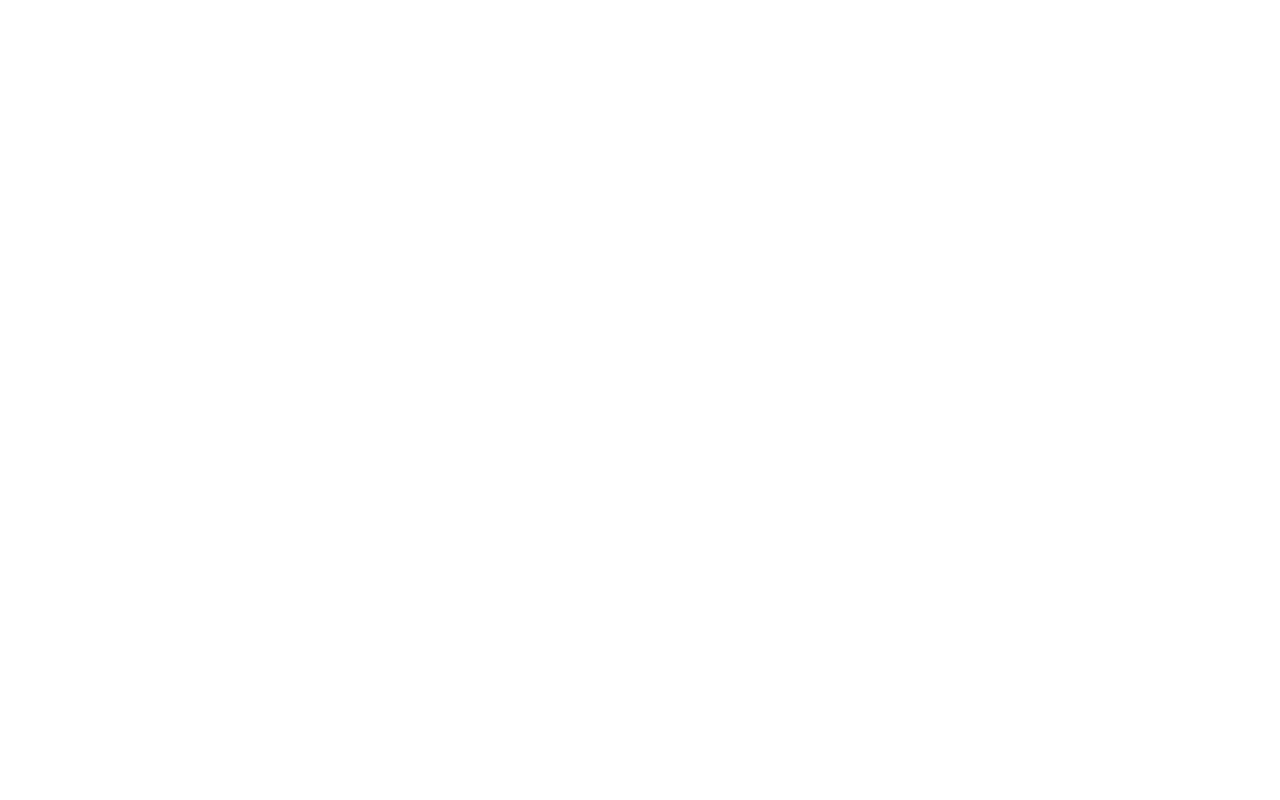
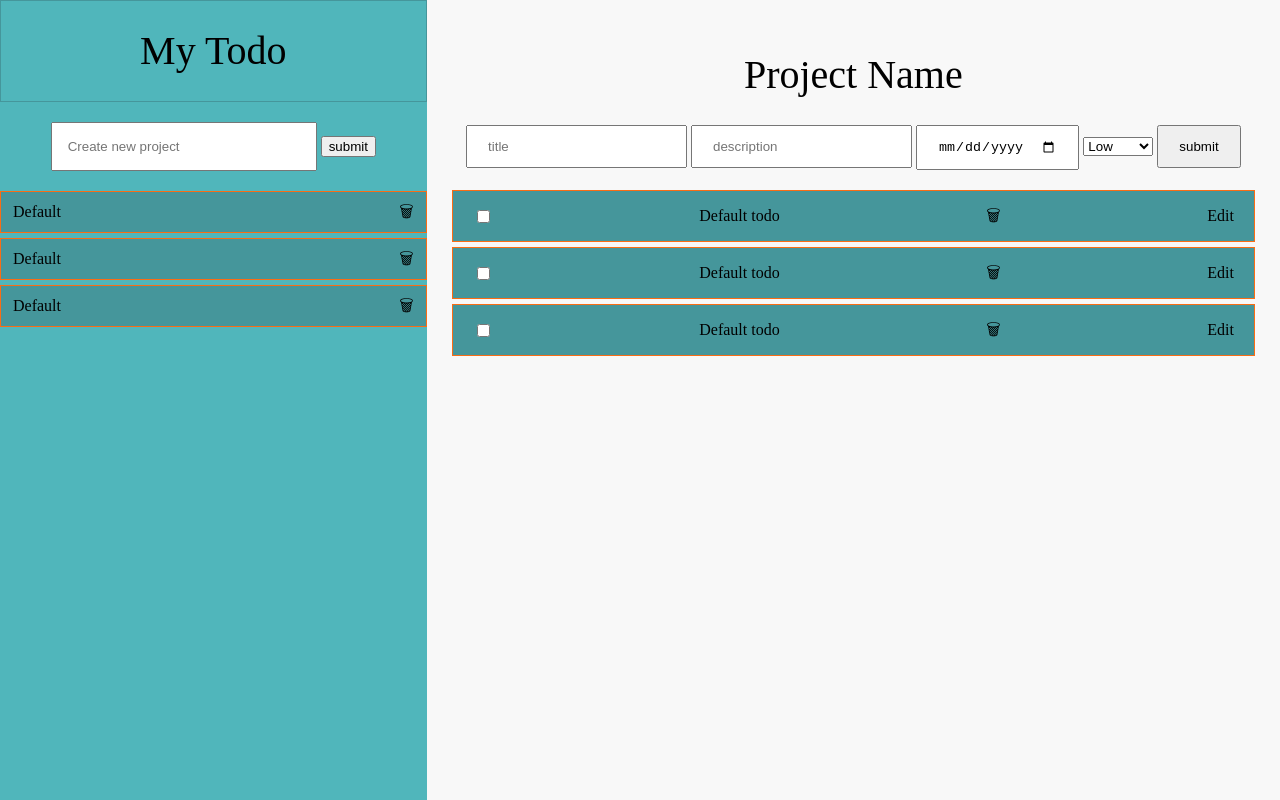
Before and after one commit to Cena-JM/todo-list, a website built with webpack: page dist/index.html in a window 1280 px wide. Built offline with Linux system fonts and the light colour scheme.

Commit message:
Add frontend HTML and CSS

```diff
--- a/package.json
+++ b/package.json
@@ -20,6 +20,7 @@
   "homepage": "https://github.com/Cena-JM/todo-list#readme",
   "devDependencies": {
     "css-loader": "^3.0.0",
+    "eslint": "^6.0.1",
     "file-loader": "^4.0.0",
     "style-loader": "^0.23.1",
     "webpack": "^4.35.3",
--- a/src/index.js
+++ b/src/index.js
@@ -1,2 +1,3 @@
 import _ from 'lodash';
-import './style.css'
+import './styles/reset.css'
+import './styles/style.css'
--- /dev/null
+++ b/src/styles/reset.css
@@ -0,0 +1,43 @@
+html, body, div, span, applet, object, iframe,
+h1, h2, h3, h4, h5, h6, p, blockquote, pre,
+a, abbr, acronym, address, big, cite, code,
+del, dfn, em, img, ins, kbd, q, s, samp,
+small, strike, strong, sub, sup, tt, var,
+b, u, i, center,
+dl, dt, dd, ol, ul, li,
+fieldset, form, label, legend,
+table, caption, tbody, tfoot, thead, tr, th, td,
+article, aside, canvas, details, embed,
+figure, figcaption, footer, header, hgroup,
+menu, nav, output, ruby, section, summary,
+time, mark, audio, video {
+	margin: 0;
+	padding: 0;
+	border: 0;
+	font-size: 100%;
+	font: inherit;
+	vertical-align: baseline;
+}
+/* HTML5 display-role reset for older browsers */
+article, aside, details, figcaption, figure,
+footer, header, hgroup, menu, nav, section {
+	display: block;
+}
+body {
+	line-height: 1;
+}
+ol, ul {
+	list-style: none;
+}
+blockquote, q {
+	quotes: none;
+}
+blockquote:before, blockquote:after,
+q:before, q:after {
+	content: '';
+	content: none;
+}
+table {
+	border-collapse: collapse;
+	border-spacing: 0;
+}
--- /dev/null
+++ b/src/styles/style.css
@@ -0,0 +1,86 @@
+.parent {
+  display: grid;
+  grid-template-columns: 1fr 2fr;
+  grid-template-rows: 1fr 2fr;
+  grid-column-gap: 0px;
+  grid-row-gap: 0px;
+  grid-template-areas:
+  'sidebar content content'
+  'sidebar content content'
+  'sidebar content content';
+  height: 100vh;
+  width: 100%;
+}
+
+.div2 {
+  grid-area: sidebar;
+  background-color: #50b6bb;
+  text-align: center;
+}
+.div3 {
+  grid-area: content;
+  background-color: #f8f8f8;
+  padding: 25px;
+  text-align: center;
+}
+
+#new-todo-form{
+  margin-bottom: 20px;
+}
+
+#new-todo-form input{
+  padding: 12px 20px;
+}
+
+.todo-item{
+  display: flex;
+  justify-content: space-between;
+  align-items: center;
+  background-color: #45969b;
+  width: auto;
+  padding: 0 20px;
+  height: 50px;
+  border: 1px solid #f96d15;
+  margin-bottom: 5px;
+}
+
+#project-name{
+  margin: 30px;
+  font-size: 2.5em;
+}
+
+.logo-text{
+  margin: 30px;
+  font-size: 2.5em;
+}
+
+/* sidebar styles */
+
+.header{
+  height: 100px;
+  border: 1px solid #45969b;
+}
+
+header h2{
+  font-size: 2em;
+}
+
+/* project form */
+
+#new-project-form{
+  margin: 20px;
+}
+
+#project-title{
+  padding: 15px;
+  width: 60%;
+}
+
+.project-item{
+  display: flex;
+  justify-content: space-between;
+  background-color: #45969b;
+  padding: 12px;
+  border: 1px solid #f96d15;
+  margin-bottom: 5px;
+}
```
Also changed, not shown: .eslintrc.js (added), dist/index.html, dist/main.js, src/style.css (deleted), 2 other files.
